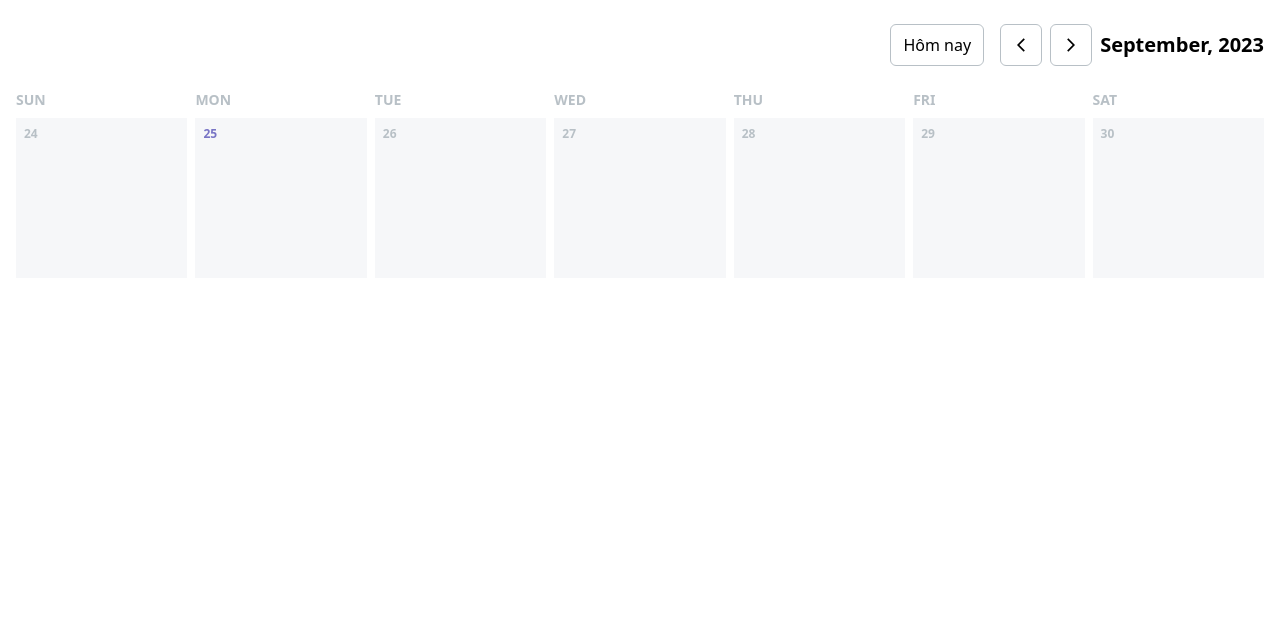
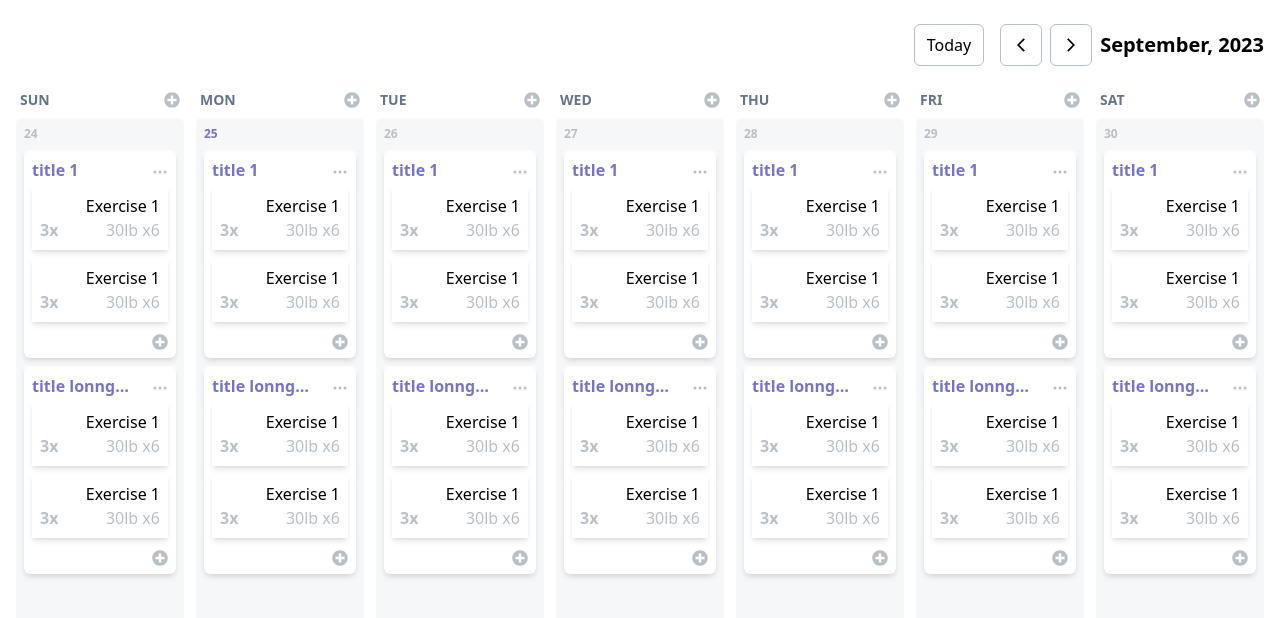
Before and after one commit to NBDuy201/Training-Calendar, a React (Vite) app: page / in a window 1280 px wide. Shown: the top 618 px of the page. Built offline with nearby package versions, Linux system fonts and the light colour scheme.

Commit message:
basic session container + exercise card

```diff
--- a/package.json
+++ b/package.json
@@ -12,6 +12,7 @@
   "dependencies": {
     "moment": "^2.29.4",
     "react": "^18.2.0",
+    "react-beautiful-dnd": "^13.1.1",
     "react-dom": "^18.2.0",
     "react-icons": "^4.11.0"
   },
--- a/src/modules/calendar/CalendarContent.jsx
+++ b/src/modules/calendar/CalendarContent.jsx
@@ -2,6 +2,7 @@ import moment from "moment";
 import React from "react";
 import { getAllDaysInTheWeek } from "~/utils/dateHelper";
 import CalendarColumn from "./date-column/CalendarColumn";
+import { DragDropContext, Droppable } from "react-beautiful-dnd";
 
 const CalendarContent = () => {
   const [stateCalendar, setStateCalendar] = React.useState({
@@ -11,11 +12,54 @@ const CalendarContent = () => {
     eventEnd: null,
   });
 
+  function handleDragDrop(results) {
+    // console.log("🚀 ~ file: Home.jsx:16 ~ Home ~ results:", results);
+    const { destination, source, type } = results;
+
+    if (
+      destination.droppableId === source.droppableId &&
+      destination.index === source.index
+    ) {
+      return;
+    }
+
+    // Move item
+    // let movedWorkouts = moveItem(sortedData, source.index, destination.index);
+    // let updatedWorkouts =
+    //   movedWorkouts?.map((item, index) => ({
+    //     ...item,
+    //     index: index,
+    //   })) ?? [];
+    // setSortedData(updatedWorkouts);
+
+    // Update workout req for BE
+    // let tmpWorkouts = addWorkout(
+    //   workoutToUpdate,
+    //   updatedWorkouts[destination.index]
+    // );
+    // tmpWorkouts = addWorkout(tmpWorkouts, updatedWorkouts[source.index]);
+    // setWorkoutToUpdate(tmpWorkouts);
+  }
+
   return (
-    <div className="grid grid-cols-7 gap-x-2 w-full mt-4 mr-2">
-      {stateCalendar?.weekDays.map((day) => (
-        <CalendarColumn key={day.dateStamp} day={day} />
-      ))}
+    <div className="grid grid-cols-7 gap-x-3 w-full mt-4 flex-1">
+      <DragDropContext onDragEnd={handleDragDrop}>
+        {stateCalendar?.weekDays.map((day) => (
+          <Droppable
+            key={day.dateStamp}
+            droppableId={day.dateStamp?.toString()}
+            type="group"
+          >
+            {(provided) => (
+              <CalendarColumn
+                day={day}
+                ref={provided.innerRef}
+                {...provided.droppableProps}
+              />
+            )}
+          </Droppable>
+        ))}
+      </DragDropContext>
     </div>
   );
 };
--- a/src/modules/calendar/date-column/CalendarColumn.jsx
+++ b/src/modules/calendar/date-column/CalendarColumn.jsx
@@ -1,10 +1,12 @@
+/* eslint-disable react-refresh/only-export-components */
 /* eslint-disable react/prop-types */
+import React from "react";
 import DateContainer from "./DateContainer";
 import DateHeader from "./DateHeader";
 
-const CalendarColumn = ({ day = {} }) => {
+const CalendarColumn = ({ day = {}, ...props }, ref) => {
   return (
-    <div>
+    <div ref={ref} className="flex flex-col" {...props}>
       <DateHeader day={day} />
       {/* Date container */}
       <DateContainer day={day} />
@@ -12,4 +14,4 @@ const CalendarColumn = ({ day = {} }) => {
   );
 };
 
-export default CalendarColumn;
+export default React.forwardRef(CalendarColumn);
--- a/src/modules/calendar/date-column/DateContainer.jsx
+++ b/src/modules/calendar/date-column/DateContainer.jsx
@@ -1,11 +1,13 @@
 /* eslint-disable react/prop-types */
 import { isTodaysDate } from "~/utils/dateHelper";
+import SessionCard from "~/modules/card/SessionCard";
 
 const DateContainer = ({ day = {} }) => {
   const isToday = isTodaysDate(day.dateStamp);
 
   return (
-    <div className="h-40 bg-background p-2">
+    <div className={`bg-background p-2 rounded-md flex-1`}>
+      {/* Date */}
       <p
         className={`text-xs font-extrabold ${
           isToday ? "text-primary" : "text-secondary "
@@ -13,6 +15,9 @@ const DateContainer = ({ day = {} }) => {
       >
         {day.date}
       </p>
+      {/* Exercises containers */}
+      <SessionCard title="title 1" />
+      <SessionCard title="title lonngdasdsadsa dsa" />
     </div>
   );
 };
--- a/src/modules/calendar/date-column/DateHeader.jsx
+++ b/src/modules/calendar/date-column/DateHeader.jsx
@@ -1,11 +1,19 @@
 /* eslint-disable react/prop-types */
+import BasicButton from "~/components/button/BasicButton";
+import { FaPlusCircle } from "react-icons/fa";
 
 const DateHeader = ({ day = {} }) => {
   return (
-    <div key={day.dateStamp} className={`py-2`}>
-      <p className={`text-sm font-semibold uppercase text-secondary`}>
+    <div
+      key={day.dateStamp}
+      className={`flex justify-between items-center py-2 px-1 sticky top-0 bg-white`}
+    >
+      <p className={`text-sm font-semibold uppercase text-slate-500`}>
         {day.weekDayName}
       </p>
+      <BasicButton className="!p-0 text-secondary border-none">
+        <FaPlusCircle />
+      </BasicButton>
     </div>
   );
 };
--- a/src/modules/calendar/week-toolbar/TimeNavigation.jsx
+++ b/src/modules/calendar/week-toolbar/TimeNavigation.jsx
@@ -21,7 +21,7 @@ const TimeNavigation = ({
         title={today}
         onClick={goToToday}
       >
-        Hôm nay
+        Today
       </BasicButton>
 
       <BasicButton
--- /dev/null
+++ b/src/modules/card/ExerciseCard.jsx
@@ -0,0 +1,15 @@
+const ExerciseCard = () => {
+  return (
+    <div className="exercise shadow-md mb-2 flex items-end flex-col p-2">
+      <p>Exercise 1</p>
+      <div className="flex justify-between w-full text-secondary">
+        <span>
+          <strong>3x</strong>
+        </span>
+        <span>30lb x6</span>
+      </div>
+    </div>
+  );
+};
+
+export default ExerciseCard;
--- /dev/null
+++ b/src/modules/card/SessionCard.jsx
@@ -0,0 +1,30 @@
+/* eslint-disable react/prop-types */
+import { FaPlusCircle } from "react-icons/fa";
+import { BsThreeDots } from "react-icons/bs";
+import BasicButton from "~/components/button/BasicButton";
+import ExerciseCard from "./ExerciseCard";
+
+const iconBtnClass = "border-none !p-0 text-secondary hover:opacity-50";
+
+const SessionCard = ({ title = "" }) => {
+  return (
+    <div className="session-card mt-2 bg-white rounded-md p-2 shadow-md flex flex-col">
+      <div className="w-full flex justify-between items-center">
+        <div className="text-primary font-bold truncate mb-1 mr-4">{title}</div>
+        <BasicButton className={`${iconBtnClass}`}>
+          <BsThreeDots />
+        </BasicButton>
+      </div>
+      {Array(2)
+        .fill(null)
+        .map((item, index) => (
+          <ExerciseCard key={index} />
+        ))}
+      <BasicButton className={`${iconBtnClass} self-end mt-1`}>
+        <FaPlusCircle />
+      </BasicButton>
+    </div>
+  );
+};
+
+export default SessionCard;
--- a/src/pages/TrainingCalendarPage.jsx
+++ b/src/pages/TrainingCalendarPage.jsx
@@ -3,7 +3,7 @@ import WeekToolbar from "~/modules/calendar/week-toolbar/WeekToolbar";
 
 const TrainingCalendarPage = () => {
   return (
-    <div className="px-4 pt-6">
+    <div className="px-pagePaddingX py-pagePaddingY min-h-screen flex flex-col">
       <WeekToolbar />
       <CalendarContent />
     </div>
--- a/tailwind.config.js
+++ b/tailwind.config.js
@@ -1,4 +1,7 @@
 /** @type {import('tailwindcss').Config} */
+const pagePaddingY = "1.5rem";
+const pagePaddingX = "1rem";
+
 export default {
   content: ["./index.html", "./src/**/*.{js,ts,jsx,tsx}"],
   theme: {
@@ -8,6 +11,10 @@ export default {
         secondary: "#b8c0c6",
         background: "#f6f7f9",
       },
+      spacing: {
+        pagePaddingY,
+        pagePaddingX,
+      },
     },
   },
   plugins: [],
```
